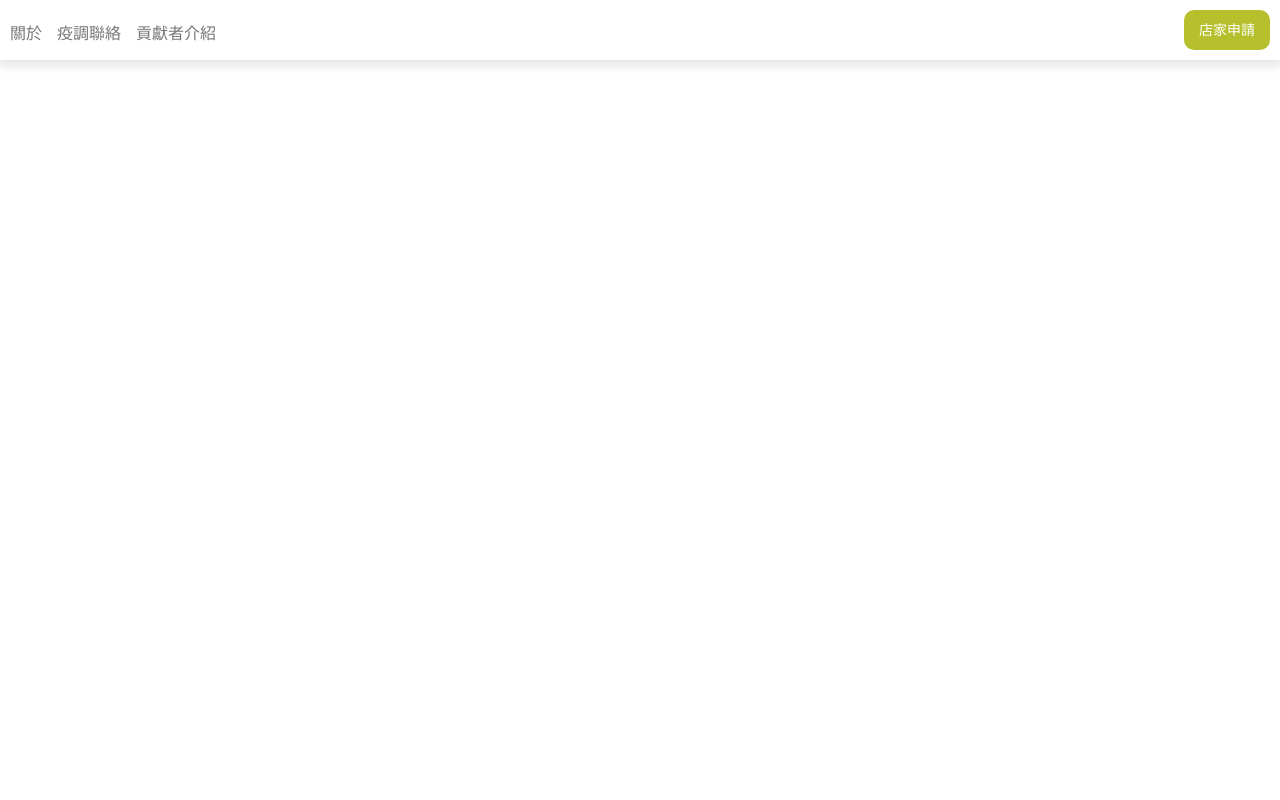
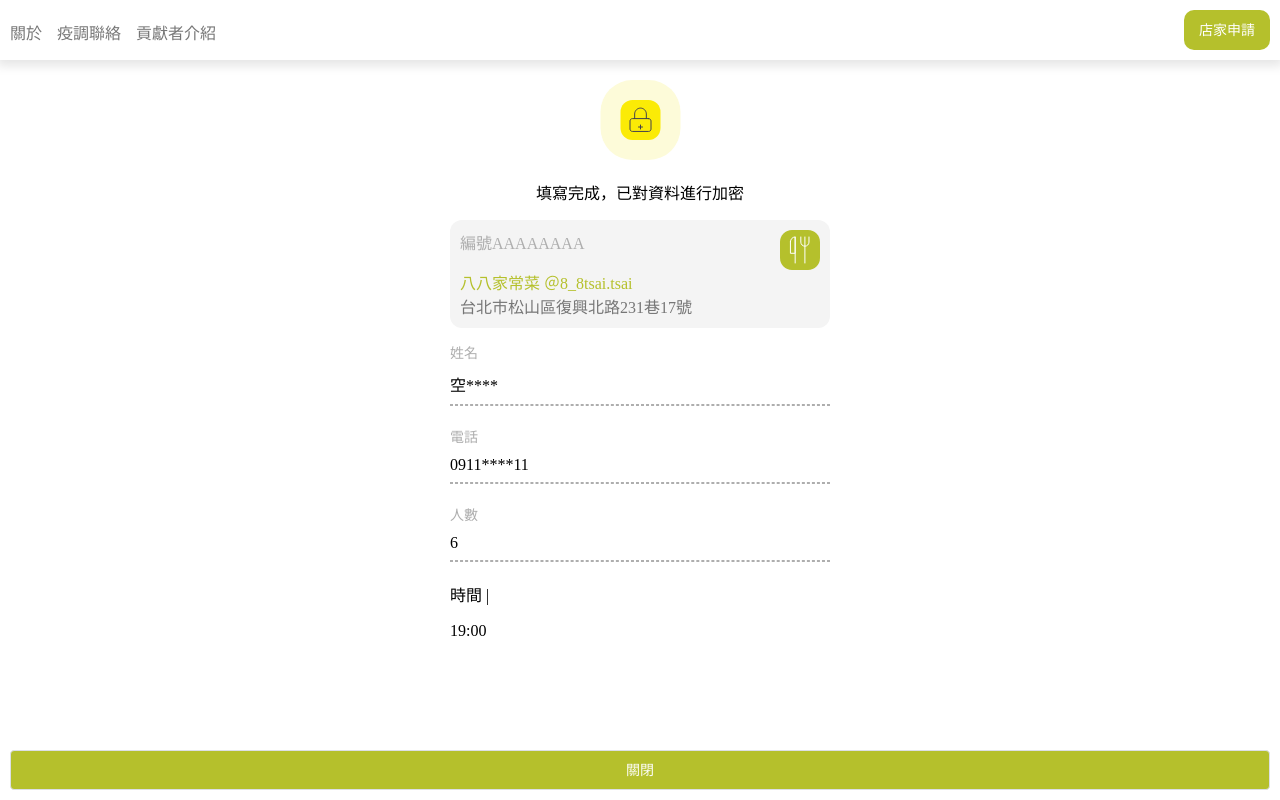
Before and after one commit to funtuan/reallink-frontend, a Vue app: page /complete/1 in a window 1280 px wide. Built offline with nearby package versions, Linux system fonts and the light colour scheme.

Commit message:
fix some page style

```diff
--- a/src/App.vue
+++ b/src/App.vue
@@ -27,6 +27,10 @@ html, body, #app {
 #app {
   max-width: 400px;
   margin: auto;
+}
+
+hr {
+  border: dashed 1px $secondary-grey;
 }
 
 .el-input {
--- a/src/assets/scss/global.scss
+++ b/src/assets/scss/global.scss
@@ -70,17 +70,14 @@ $primary-radius: 12px;
   color: $primary-black;
   font-size: 16px;
   margin-bottom: 10px;
-  font-family: 'Noto Sans TC', sans-serif;
 }
 
-// ==== Input ==== //
+._section-sub-title {
+  color: $secondary-grey;
+  font-size: 14px;
+  margin-bottom: 10px;
+}
 
-
-
-
-._selector{
-  height: 30px !important;
-}
 
 
 // ==== Title ==== //
@@ -153,3 +150,8 @@ $primary-radius: 12px;
   padding-top: 80px;
   padding-bottom: 40px;
 }
+
+.active {
+  color: white;
+  background: $primary-green;
+}
--- a/src/components/NavBar.vue
+++ b/src/components/NavBar.vue
@@ -1,9 +1,9 @@
 <template>
   <div class="nav-bar">
     <div class="nav-btn-container">
-      <span class="nav-btn" @click="routeTo('/about')" :class="{active: routeName === 'About'}">關於</span>
-      <span class="nav-btn" @click="routeTo('/contact')" :class="{active: routeName === 'Contact'}">疫調聯絡</span>
-      <span class="nav-btn" @click="routeTo('/contributes')" :class="{active: routeName === 'Contributes'}">貢獻者介紹</span>
+      <span class="nav-btn" @click="routeTo('/about')" :class="{'active-border': routeName === 'About'}">關於</span>
+      <span class="nav-btn" @click="routeTo('/contact')" :class="{'active-border': routeName === 'Contact'}">疫調聯絡</span>
+      <span class="nav-btn" @click="routeTo('/contributes')" :class="{'active-border': routeName === 'Contributes'}">貢獻者介紹</span>
     </div>
 
     <el-button class="_primary-btn register-btn" @click="register">
@@ -46,6 +46,7 @@ export default {
   box-sizing: border-box;
   justify-content: space-between;
   box-shadow: 0px 3px 10px 3px rgba(0, 0, 0, 0.1);
+  z-index: 99;
 }
 
 .nav-btn {
@@ -68,7 +69,7 @@ export default {
   padding-left: 15px;
 }
 
-.active {
+.active-border {
   border-bottom: $primary-green solid 2px;
 }
 </style>
--- a/src/router/index.js
+++ b/src/router/index.js
@@ -46,7 +46,7 @@ const routes = [
     component: () => import('../views/Survey/Index.vue'),
   },
   {
-    path: '/complete',
+    path: '/complete/:code',
     name: 'Complete',
     component: () => import('../views/Survey/Complete.vue')
   },
--- a/src/views/QRCode/Download.vue
+++ b/src/views/QRCode/Download.vue
@@ -2,10 +2,17 @@
   <div class="download pages pa-5">
     <ShopInfo class="_section" />
 
-    <div class="qrcode-container">
-      <VueQrcode class="qrcode" value="https://www.1stg.me"/>
-      <div class="qrcode-link">實名制問卷連結</div>
-    </div>
+    <section class="_section">
+      <p class="_section-sub-title">步驟一</p>
+      <div>點擊下載文宣PDF或產生ibon列印條碼，將製作好的文宣列印出來</div>
+    </section>
+
+    <hr>
+
+    <section class="_section">
+      <p class="_section-sub-title">步驟二</p>
+      <div>宣導來店民眾掃描QR code填寫<span class="highlight">加密型實名制登記</span>，配合政府政策，一起落實防疫工作</div>
+    </section>
 
     <el-button
       plain
@@ -20,7 +27,7 @@
       class="_next-btn"
       @click="send"
     >
-      下載文宣PDF
+      產生ibon列印條碼
     </el-button>
 
   </div>
@@ -28,10 +35,10 @@
 
 <script>
 import ShopInfo from "@/components/ShopInfo"
-import VueQrcode from 'vue-qrcode'
+// import VueQrcode from 'vue-qrcode'
 export default {
   name: 'Download',
-  components: { ShopInfo, VueQrcode },
+  components: { ShopInfo },
 }
 </script>
 
@@ -42,18 +49,7 @@ export default {
   text-align: center;
 }
 
-.qrcode {
-  // max-width: 50%;
-  width: 50%;
-  margin: 20px;
-}
-
-.qrcode-link {
-  cursor: pointer;
-  color: white;
-  padding: 20px;
-  border-bottom-right-radius: $primary-radius;
-  border-bottom-left-radius:  $primary-radius;
-  background: $primary-green;
+.highlight {
+  color: $primary-green;
 }
 </style>
--- a/src/views/ShopSignup/Index.vue
+++ b/src/views/ShopSignup/Index.vue
@@ -1,6 +1,6 @@
 <template>
   <div class="shop-signup pages pa-5">
-    <p>店家資料填寫</p>
+    <p class="main-title">店家資料填寫</p>
 
     <section class="_section">
       <p class="_section-title">店家名稱</p>
@@ -9,7 +9,7 @@
 
     <section class="_section">
       <p class="_section-title">店家地址</p>
-      <div class="select-group">
+      <div class="select-group _flex-between">
         <el-select v-model="signupForm.city" placeholder="選擇縣市">
           <el-option
             v-for="(city, index) in cities"
@@ -29,8 +29,8 @@
           >
           </el-option>
         </el-select>
-        <el-input v-model="signupForm.address" placeholder="詳細地址"></el-input>
       </div>
+      <el-input v-model="signupForm.address" placeholder="詳細地址"></el-input>
     </section>
 
     <section class="_section">
@@ -71,3 +71,8 @@ export default {
   })
 };
 </script>
+
+
+<style lang="scss">
+@import url('/assets/scss/global.scss');
+</style>
--- a/src/views/Survey/Complete.vue
+++ b/src/views/Survey/Complete.vue
@@ -1,24 +1,27 @@
 <template>
   <div class="complete pages pa-5">
     <div class="lock-icon-view" v-if="!filled">
-
+      <img src="@/assets/icon/lock.svg" alt="">
       <p>填寫完成，已對資料進行加密</p>
     </div>
     <ShopInfo />
 
-    <section>
-      <p class="_section">姓名</p>
+    <section class="_section">
+      <p class="_section-sub-title">姓名</p>
       <div>空****</div>
+      <hr>
     </section>
 
-    <section>
-      <p class="_section">電話</p>
+    <section class="_section">
+      <p class="_section-sub-title">電話</p>
       <div>0911****11</div>
+      <hr>
     </section>
 
-    <section>
-      <p class="_section">人數</p>
+    <section class="_section">
+      <p class="_section-sub-title">人數</p>
       <div v-if="!filled">6</div>
+
       <el-select v-if="filled" v-model="selectPeopleNum" placeholder="選擇人數">
         <el-option
           v-for="(people, index) in peopleNumberOptions"
@@ -27,10 +30,11 @@
           :value="people">
         </el-option>
       </el-select>
+      <hr  >
     </section>
 
-    <section>
-      <p class="_section">時間</p>
+    <section class="_section">
+      <p >時間 |</p>
       <div v-if="!filled">19:00</div>
       <el-time-select
         v-if="filled"
@@ -38,7 +42,7 @@
         :picker-options="{
           start: '08:30',
           step: '00:15',
-          end: '18:30'
+          end: '23:30'
         }"
         placeholder="選擇時間">
       </el-time-select>
--- a/src/views/Survey/Index.vue
+++ b/src/views/Survey/Index.vue
@@ -87,7 +87,7 @@
       </div>
     </section>
 
-    <el-button plain class="_next-btn">送出</el-button>
+    <el-button plain class="_next-btn" @click="complete">送出</el-button>
   </div>
 </template>
 
@@ -124,6 +124,10 @@ export default {
         this.peopleNumberOptions.push(i)
       }
       this.peopleNumberOptions.push('10+')
+    },
+
+    complete() {
+      this.$router.push(`/complete/${this.$route.params.code}`)
     }
   },
 
--- a/src/views/Terms/Index.vue
+++ b/src/views/Terms/Index.vue
@@ -1,10 +1,10 @@
 <template>
   <div class="terms pa-5 pages">
     <ShopInfo class="_section" v-if="isCustomer" />
-    <p>店家申請</p>
+    <p v-if="!isCustomer">店家申請</p>
 
     <section class="_section">
-      <p class="_section-title">{{isCustomer? 法律條文 : 各項條款}}</p>
+      <p class="_section-title">{{isCustomer? '法律條文' : '各項條款'}}</p>
       <div class="terms-content pa-5">
         Lorem ipsum dolor sit amet consectetur, adipisicing elit. Accusamus provident impedit illum sint incidunt deleniti commodi laborum, autem nihil minus aliquam at nulla quo! Delectus dolor tempore reprehenderit vitae possimus?
         Lorem ipsum dolor sit amet consectetur adipisicing elit. Numquam eum reiciendis quod deleniti iste, esse, laudantium sint hic beatae nihil deserunt quam sed, sit corporis. Hic corrupti illo nesciunt ipsam!
@@ -33,8 +33,8 @@
     <section class="_section" v-if="isCustomer">
       <p class="_section-title">是否同意授權</p>
       <div class="button-group">
-        <el-button plain class="_normal-btn">不同意</el-button>
-        <el-button plain class="_primary-btn">同意</el-button>
+        <el-button plain class="_normal-btn" :class="{active : !agree}" @click="agree = false">不同意</el-button>
+        <el-button plain class="_normal-btn" :class="{active : agree}" @click="agree = true">同意</el-button>
       </div>
     </section>
 
@@ -56,11 +56,12 @@ export default {
   data: () => ({
     isCustomer: true,
     termsContent: null,
+    agree: true,
   }),
 
   methods: {
     goSurvey() {
-      this.$router.push('/survey')
+      this.$router.push(`/survey/${this.$route.params.code}`)
     }
   }
 }
@@ -77,4 +78,6 @@ export default {
   text-align: justify;
 }
 
+
+
 </style>
```
Also changed, not shown: src/assets/icon/lock.svg (added).
